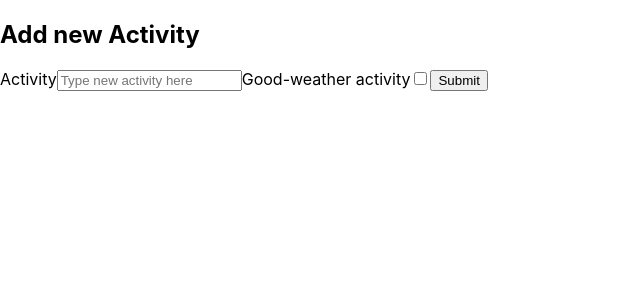
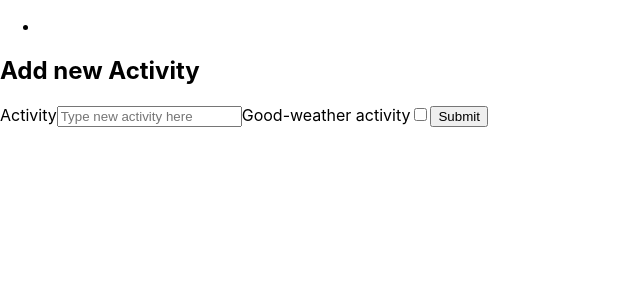
Before and after one commit to RolandHesse/recap-project-4_weather-app, a React (Create React App) app: page / in a window 1280 px wide. Shown: the top 300 px of the page, without its empty margins (0-640 px from the left). Built offline with nearby package versions, Linux system fonts and the light colour scheme.

Commit message:
create List component

```diff
--- a/src/App.js
+++ b/src/App.js
@@ -1,14 +1,20 @@
 import "./App.css";
-import Form from "./components/Form";
+import Form from "./components/Form/Form";
+import List from "./components/List/List";
 import { useState } from "react";
 import { uid } from "uid";
 
 function App() {
-  const [actvities, setActivities] = useState("");
+  const [activities, setActivities] = useState([]);
   function handleAddActivity(useDataObject) {
-    setActivities({ id: uid(8), ...useDataObject });
+    setActivities([{ id: uid(8), ...useDataObject }, activities]);
   }
-  return <Form onAddActivity={handleAddActivity} actvities={actvities} />;
+  return (
+    <>
+      <List activities={activities} />
+      <Form onAddActivity={handleAddActivity} />
+    </>
+  );
 }
 
 export default App;
--- /dev/null
+++ b/src/components/List/List.js
@@ -0,0 +1,7 @@
+export default function Form({ id, name }) {
+  return (
+    <ul>
+      <li key={id}>{name}</li>
+    </ul>
+  );
+}
```
Also changed, not shown: src/components/Form/Form.js (renamed from src/components/Form.js).
